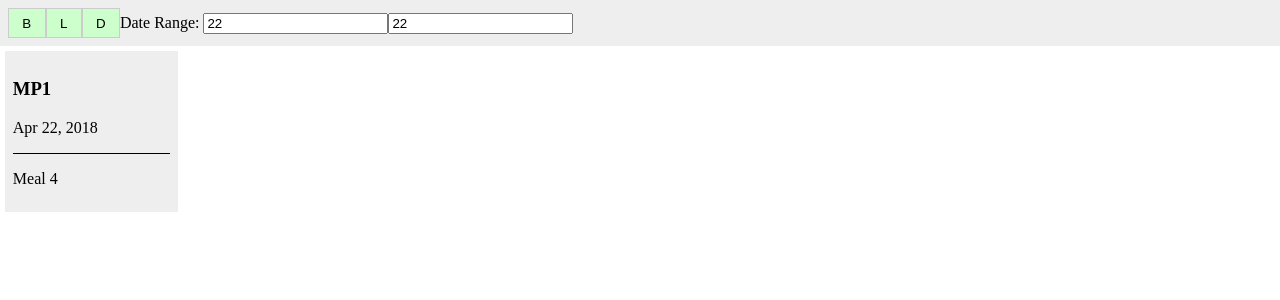
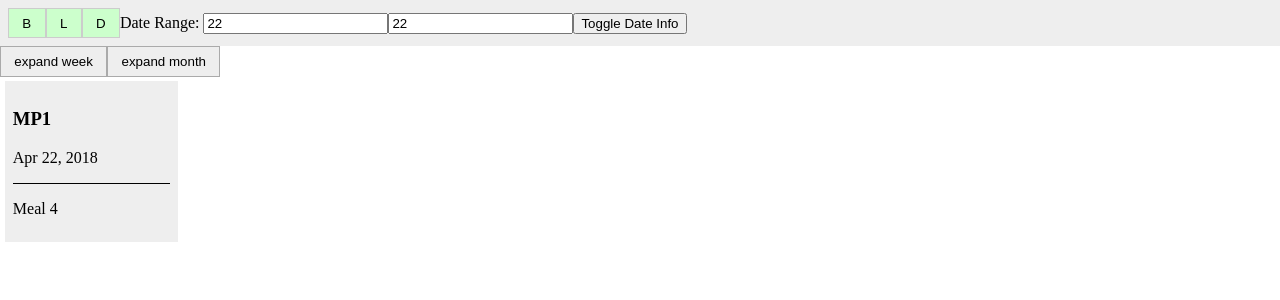
Before and after one commit to ManojBahuguna/Angular-Mealplanner, an Angular app: page / in a window 1280 px wide. Shown: the top 300 px of the page. Built offline with nearby package versions, Linux system fonts and the light colour scheme.

Commit message:
Added week/month expand/collapse and toggle date info mode functionality

```diff
--- a/src/app/meal-planner/meal-planner-toolbar/meal-planner-toolbar.component.html
+++ b/src/app/meal-planner/meal-planner-toolbar/meal-planner-toolbar.component.html
@@ -6,4 +6,6 @@
   <label>Date Range: </label>
   <input type="number" [value]="config.dateRange.from" (input)="changeRangeMin($event)">
   <input type="number" [value]="config.dateRange.to" (input)="changeRangeMax($event)">
+
+  <button (click)="toggleDateInfoMode()">Toggle Date Info</button>
 </div>
--- a/src/app/meal-planner/meal-planner-toolbar/meal-planner-toolbar.component.ts
+++ b/src/app/meal-planner/meal-planner-toolbar/meal-planner-toolbar.component.ts
@@ -25,10 +25,16 @@ export class MealPlannerToolbarComponent {
 
   changeRangeMax(e) {
     let v = Number(e.target.value);
-    if(v > 31) v = 31;
+    if(v > this.config.totalDays) v = this.config.totalDays;
     if(v < this.config.dateRange.from) v = this.config.dateRange.from;
     this.config.dateRange.to = v;
     e.target.value = v;
   }
 
+  toggleDateInfoMode() {
+    this.config.dateInfoMode ++;
+    if(this.config.dateInfoMode > 2)
+      this.config.dateInfoMode = 0;
+  }
+
 }
--- a/src/app/meal-planner/meal-planner-view/meal-planner-cell/meal-planner-cell.component.html
+++ b/src/app/meal-planner/meal-planner-view/meal-planner-cell/meal-planner-cell.component.html
@@ -2,8 +2,8 @@
   <header>
     <h3>{{config.name}}</h3>
     <p class="calendar-date-info">
-      <span *ngIf="showDate">{{date | date: 'mediumDate'}}</span>
-      <span *ngIf="showDay">{{date | date: 'E'}}</span>
+      <span *ngIf="config.dateInfoMode === 0 || config.dateInfoMode === 2">{{date | date: 'mediumDate'}}</span>
+      <span *ngIf="config.dateInfoMode === 1 || config.dateInfoMode === 2">{{date | date: 'EEEE'}}</span>
     </p>
   </header>
   <div class="content">
--- a/src/app/meal-planner/meal-planner-view/meal-planner-cell/meal-planner-cell.component.ts
+++ b/src/app/meal-planner/meal-planner-view/meal-planner-cell/meal-planner-cell.component.ts
@@ -11,9 +11,6 @@ import MealEvent, { TimeSlot } from '../../models/MealEvent';
 export class MealPlannerCellComponent implements OnInit {
   @Input() config:Config;
   @Input() date:Date;
-
-  showDate = true;
-  showDay = true;
   breakfastMeals:Array<MealEvent>;
   lunchMeals:Array<MealEvent>;
   dinnerMeals:Array<MealEvent>;
@@ -21,14 +18,6 @@ export class MealPlannerCellComponent implements OnInit {
   constructor() { }
 
   ngOnInit() {
-    switch(this.config.dateInfoMode) {
-      case INFO_MODE.date:
-        this.showDay = false;
-        break;
-      case INFO_MODE.day:
-        this.showDate = false;
-    }
-
     const mealsByDate = this.config.mealEvents.mealsByDate.get(this.date.toLocaleDateString());
     if(mealsByDate) {
       this.breakfastMeals = mealsByDate.get(TimeSlot.breakfast);
--- a/src/app/meal-planner/meal-planner-view/meal-planner-view.component.css
+++ b/src/app/meal-planner/meal-planner-view/meal-planner-view.component.css
@@ -16,3 +16,9 @@
     min-width: auto;
   }
 }
+
+.btn {
+  background-color: #eee;
+  border: 1px solid #aaa;
+  padding: 0.5em 1em;
+}
--- a/src/app/meal-planner/meal-planner-view/meal-planner-view.component.html
+++ b/src/app/meal-planner/meal-planner-view/meal-planner-view.component.html
@@ -1,3 +1,7 @@
+
+<button class="btn" (click)="toggleWeek()">{{isWeekExpanded || isMonthExpanded ? 'compress' : 'expand'}} week</button>
+<button class="btn" (click)="toggleMonth()">{{isMonthExpanded ? 'compress' : 'expand'}} month</button>
+
 <div class="calendar">
   <ng-container *ngFor="let day of calendar.days">
     <app-meal-planner-cell
--- a/src/app/meal-planner/meal-planner-view/meal-planner-view.component.ts
+++ b/src/app/meal-planner/meal-planner-view/meal-planner-view.component.ts
@@ -10,11 +10,59 @@ import CalendarMonth from '../models/Calendar';
 export class MealPlannerViewComponent implements OnInit {
   @Input() config:Config;
 
+  isWeekExpanded = false;
+  isMonthExpanded = false;
+
   calendar:CalendarMonth;
 
   ngOnInit() {
     this.calendar = new CalendarMonth(this.config.date);
   }
 
+  toggleWeek() {
+    if(this.isWeekExpanded || this.isMonthExpanded)
+      this.compressWeek();
+    else
+      this.expandWeek();
+  }
 
+  expandWeek() {
+    const day = this.config.date.getDay();
+    const date = this.config.date.getDate();
+    const diff = (date - day) + 1;
+    this.config.dateRange.from = diff;
+    this.config.dateRange.to = diff + 6;
+    this.isWeekExpanded = true;
+  }
+
+  compressWeek() {
+    const date = this.config.date.getDate();
+    this.config.dateRange.from = date;
+    this.config.dateRange.to = date;
+    this.isWeekExpanded = false;
+    this.isMonthExpanded = false;
+  }
+
+
+  toggleMonth() {
+    if(this.isMonthExpanded)
+      this.compressMonth();
+    else
+      this.expandMonth();
+  }
+
+  expandMonth() {
+    this.config.dateRange.from = 1;
+    this.config.dateRange.to = this.config.totalDays;
+    this.isMonthExpanded = true;
+  }
+
+  compressMonth() {
+    if(this.isWeekExpanded)
+      this.expandWeek();
+    else
+      this.compressWeek();
+
+    this.isMonthExpanded = false;
+  }
 }
--- a/src/app/meal-planner/models/Config.ts
+++ b/src/app/meal-planner/models/Config.ts
@@ -8,6 +8,7 @@ export enum INFO_MODE {
 
 export default class Config {
   date = new Date();
+  totalDays = new Date(this.date.getFullYear(), this.date.getMonth() + 1, 0).getDate();
 
   name = '';
 
```
